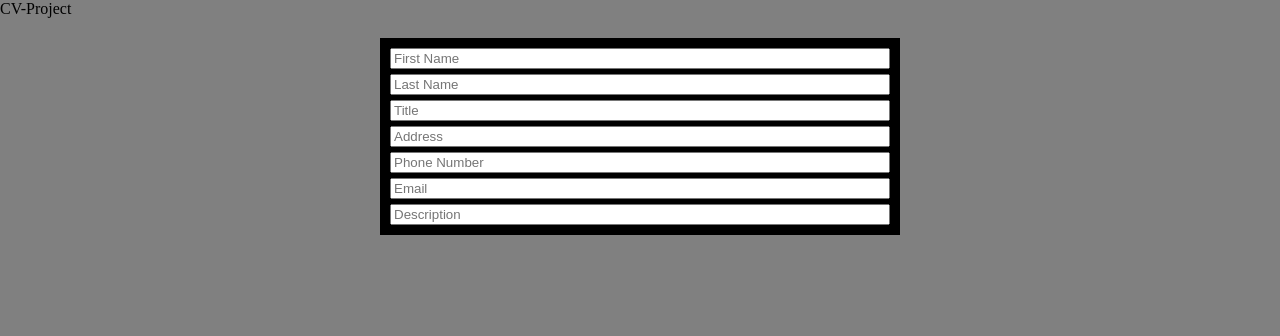
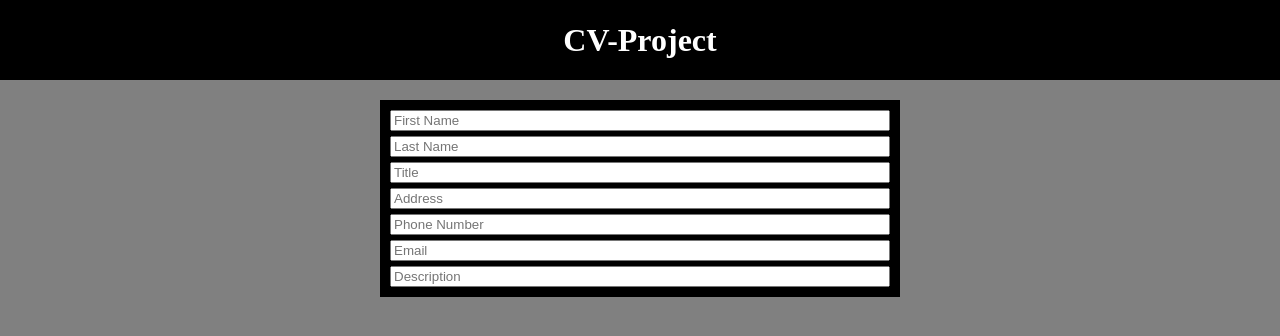
Before and after one commit to Joel-Singh/cv-project, a React (Create React App) app: page / in a window 1280 px wide. Shown: the top 336 px of the page. Built offline with nearby package versions, Linux system fonts and the light colour scheme.

Commit message:
Style header

```diff
--- a/src/style.css
+++ b/src/style.css
@@ -19,3 +19,14 @@ body {
   padding: 10px;
   max-width: 500px;
 }
+
+.header {
+  display: flex;
+  justify-content: center;
+  align-items: center;
+  height: 10vh;
+  font-size: 2rem;
+  font-weight: bolder;
+  color: white;
+  background-color: black;
+}
```
